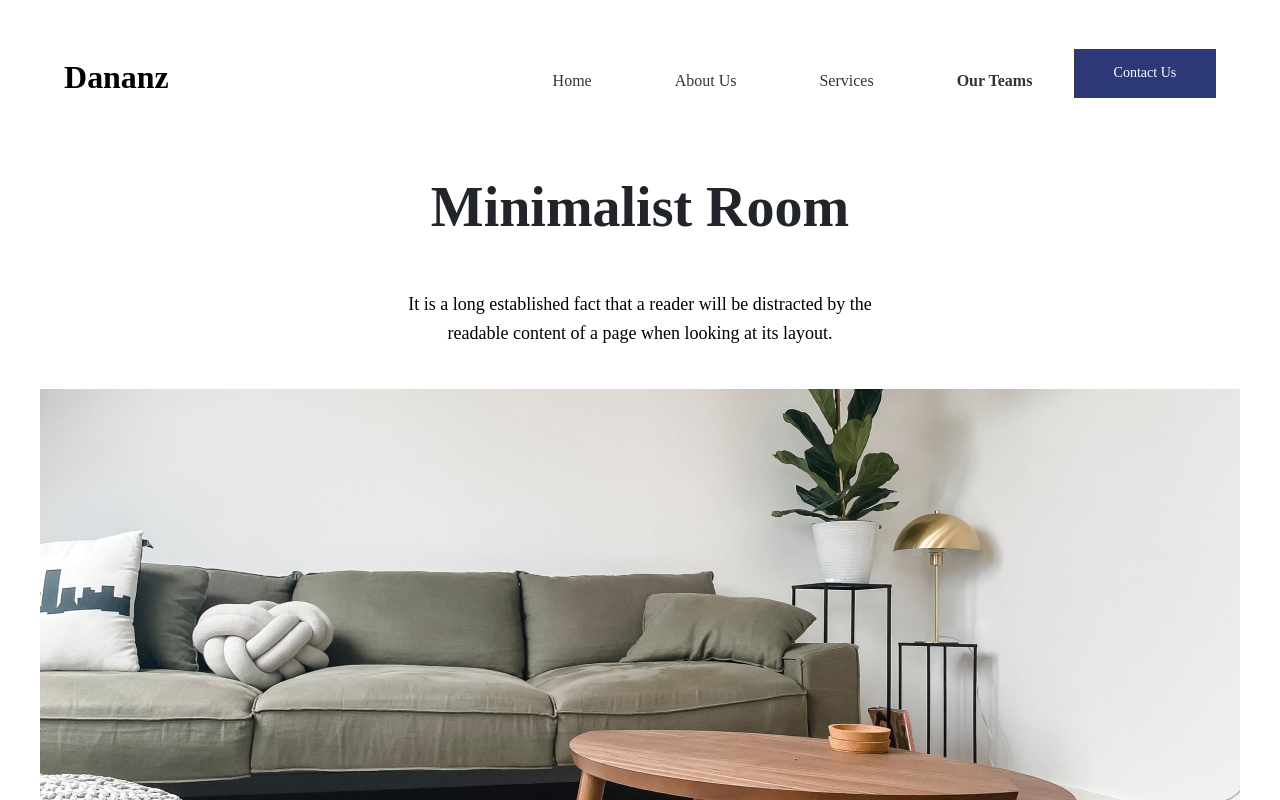
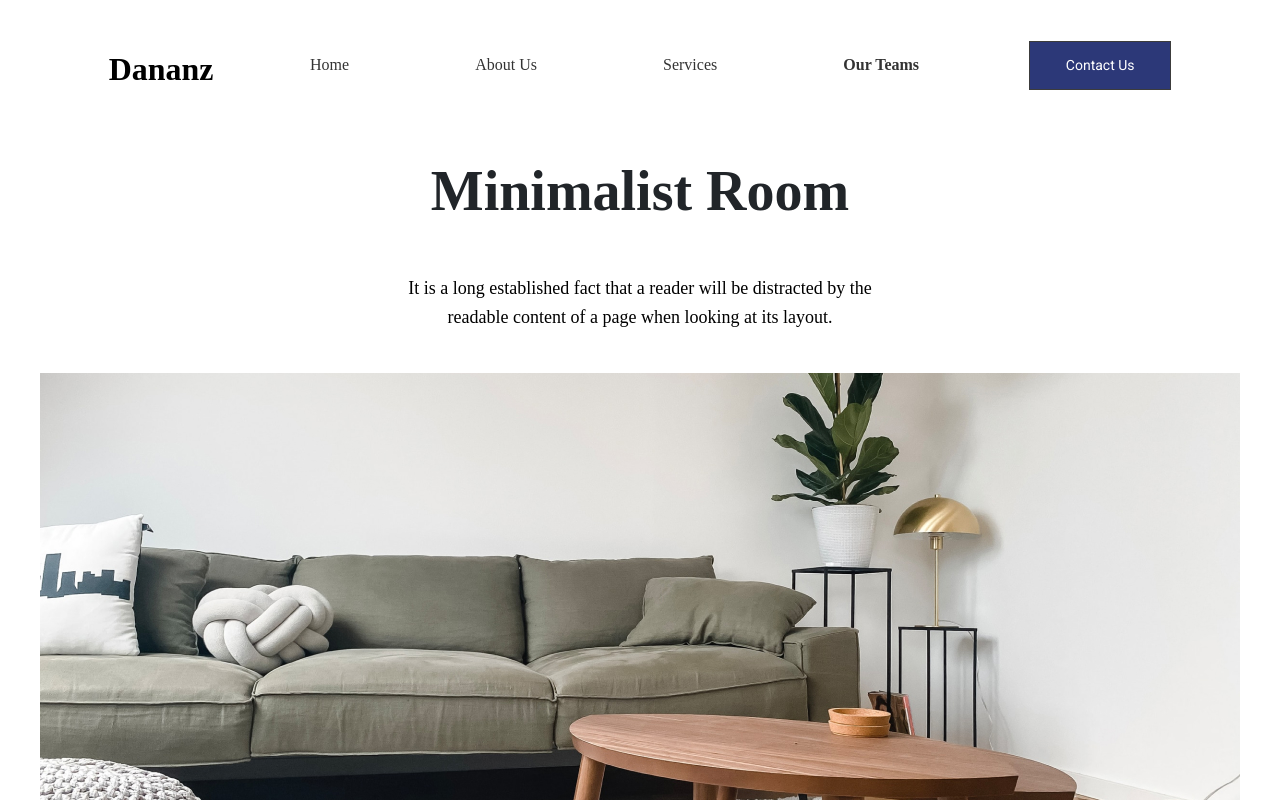
Before and after one commit to RML908/Frontend-Practical-Task, an Angular app: page / in a window 1280 px wide. Shown: the top 800 px of the page. Built offline with nearby package versions, Linux system fonts and the light colour scheme; a web font is replaced by a local one.

Commit message:
fixed navbar

```diff
--- a/src/app/app.component.css
+++ b/src/app/app.component.css
@@ -22,6 +22,25 @@
 #navbar-head {
   background-color: #FFFFFF !important;
   gap: 305px;
+}
+
+.navbar a {
+
+  color: #f2f2f2;
+  text-align: center;
+  padding: 14px 16px;
+  text-decoration: none;
+  font-size: 17px;
+}
+
+.line {
+  display: flex;
+  width: 83%;
+  justify-content: flex-end;
+  flex-direction: row;
+  align-items: center;
+  align-content: flex-end;
+  background-color: white !important;
 }
 
 .navbar-brand {
@@ -80,7 +99,7 @@ header {
 }
 
 
-.divider{
+.divider {
   display: flex;
   /* justify-content: space-evenly; */
   width: 100%;
@@ -90,8 +109,6 @@ header {
 }
 
 .home {
-  width: 48px;
-  height: 24px;
   font-family: 'Poppins';
   font-style: normal;
   font-weight: 400;
@@ -102,8 +119,6 @@ header {
 }
 
 .aboutus {
-  width: 72px;
-  height: 24px;
   font-family: 'Poppins';
   font-style: normal;
   font-weight: 400;
@@ -114,8 +129,6 @@ header {
 }
 
 .services {
-  width: 67px;
-  height: 24px;
   font-family: 'Poppins';
   font-style: normal;
   font-weight: 400;
@@ -126,8 +139,6 @@ header {
 }
 
 .ourteams {
-  width: 89px;
-  height: 24px;
   font-family: 'Poppins';
   font-style: normal;
   font-weight: 600;
@@ -167,19 +178,18 @@ header {
 
 
 .contactus-contain {
-  box-sizing: border-box;
-  display: flex;
   flex-direction: row;
-  align-items: flex-start;
-  padding: 4px 13px;;
+  align-items: center;
+  padding: 4px 13px;
   gap: 10px;
   width: 142px;
   height: 49px;
-  left: 1178px;
-  top: 42px;
   background: #2C3878;
+  color: #FFFFFF;
   border: 1px solid #3C3C3C;
+  justify-content: center;
 }
+
 
 .contactus {
   width: 78px;
--- a/src/app/app.component.html
+++ b/src/app/app.component.html
@@ -1,29 +1,16 @@
 <div class="page-container">
-  <nav id="navbar-head" class="navbar px-lg-5">
+  <nav class=" line navbar-light bg-light justify-content-between">
     <a class="navbar-brand" href="#">Dananz</a>
-    <ul class="nav nav-pills nav-fill">
-      <li class="nav-item">
     <a class="nav-link home" href="#scrollspyHeading1">Home</a>
-      </li>
-      <li class="nav-item">
     <a class="nav-link aboutus" href="#scrollspyHeading2">About Us</a>
-      </li>
-      <li class="nav-item">
     <a class="nav-link services" href="#scrollspyHeading2">Services</a>
-      </li>
-      <li class="nav-item">
     <a class="nav-link  ourteams" href="#scrollspyHeading2">Our Teams</a>
-      </li>
-      <div class="contactus-contain">
-        <li class="nav-item ">
-          <a class="nav-link  contactus"
-             href="#" role="button"
-             aria-expanded="false">
-            Contact Us
-          </a>
-        </li>
+
+    <div class="">
+      <button class="contactus-contain">Contact Us</button>
+
     </div>
-    </ul>
+
   </nav>
   <header>Minimalist Room</header>
 
```
Lines whose indentation alone changed are shown as unchanged.
